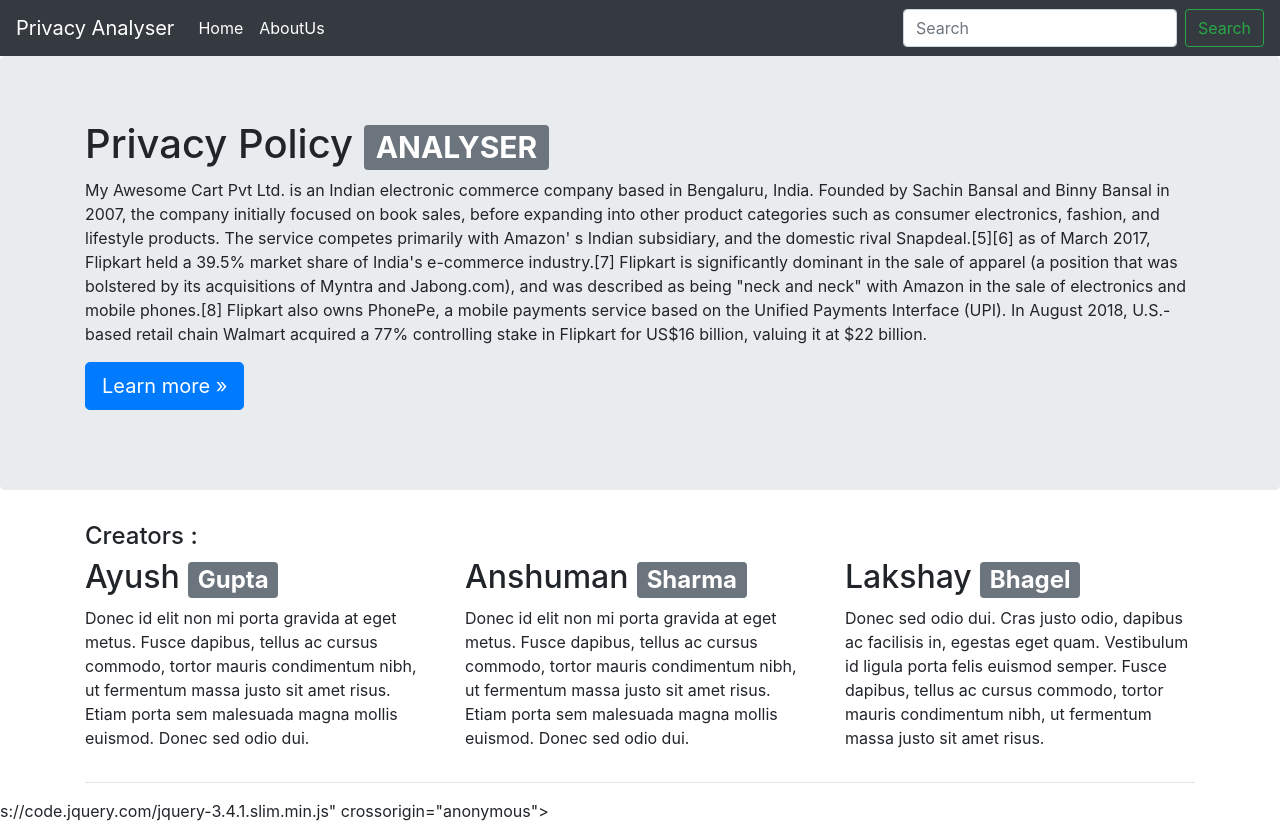
After one commit to get-thepacket/privacy-analyzer, a Django app: page /about/ in a window 1280 px wide. The commit adds this page. Run offline with Django 3.2, Linux system fonts and the light colour scheme; parts of the project's set-up code (start-up, migrations or seed data) failed here and were passed over; some libraries are stand-ins or nearby versions.

Commit message:
created about.html

```diff
--- /dev/null
+++ b/analyser/PrivacyAnalyser/templates/about.html
@@ -0,0 +1,86 @@
+<!doctype html>
+<html lang="en">
+  <head>
+    <!-- Required meta tags -->
+    <meta charset="utf-8">
+    <meta name="viewport" content="width=device-width, initial-scale=1, shrink-to-fit=no">
+
+    <!-- Bootstrap CSS -->
+    <link rel="stylesheet" href="https://stackpath.bootstrapcdn.com/bootstrap/4.4.1/css/bootstrap.min.css" integrity="sha384-Vkoo8x4CGsO3+Hhxv8T/Q5PaXtkKtu6ug5TOeNV6gBiFeWPGFN9MuhOf23Q9Ifjh" crossorigin="anonymous">
+
+    <title>HackDoomna</title>
+  </head>
+  <body>
+
+    <nav class="navbar navbar-expand-lg navbar-dark bg-dark">
+  <a class="navbar-brand" href="/">Privacy Analyser</a>
+  <button class="navbar-toggler" type="button" data-toggle="collapse" data-target="#navbarSupportedContent" aria-controls="navbarSupportedContent" aria-expanded="false" aria-label="Toggle navigation">
+    <span class="navbar-toggler-icon"></span>
+  </button>
+
+  <div class="collapse navbar-collapse" id="navbarSupportedContent">
+    <ul class="navbar-nav mr-auto">
+      <li class="nav-item active">
+        <a class="nav-link" href="/">Home <span class="sr-only">(current)</span></a>
+      </li>
+      <li class="nav-item active">
+        <a class="nav-link" href="/about">AboutUs <span class="sr-only">(current)</span></a>
+      </li>
+    </ul>
+    <form class="form-inline my-2 my-lg-0">
+      <input class="form-control mr-sm-2" type="search" placeholder="Search" aria-label="Search">
+      <button class="btn btn-outline-success my-2 my-sm-0" type="submit">Search</button>
+    </form>
+  </div>
+</nav>
+   <main role="main">
+
+  <!-- Main jumbotron for a primary marketing message or call to action -->
+  <div class="jumbotron">
+    <div class="container">
+      <h1> Privacy Policy <span class="badge badge-secondary">ANALYSER</span></h1>
+      <p>My Awesome Cart Pvt Ltd. is an Indian electronic commerce company based in Bengaluru, India. Founded by Sachin Bansal and Binny Bansal in 2007, the company initially focused on book sales, before expanding into other product categories such as consumer electronics, fashion, and lifestyle products.
+
+The service competes primarily with Amazon' s Indian subsidiary, and the domestic rival Snapdeal.[5][6] as of March 2017, Flipkart held a 39.5% market share of India's e-commerce industry.[7] Flipkart is significantly dominant in the sale of apparel (a position that was bolstered by its acquisitions of Myntra and Jabong.com), and was described as being "neck and neck" with Amazon in the sale of electronics and mobile phones.[8] Flipkart also owns PhonePe, a mobile payments service based on the Unified Payments Interface (UPI).
+
+In August 2018, U.S.-based retail chain Walmart acquired a 77% controlling stake in Flipkart for US$16 billion, valuing it at $22 billion.</p>
+      <p><a class="btn btn-primary btn-lg" href="#" role="button">Learn more &raquo;</a></p>
+    </div>
+  </div>
+
+  <div class="container">
+    <h4> Creators :</h4>
+    <!-- Example row of columns -->
+    <div class="row">
+      <div class="col-md-4">
+        <h2> Ayush <span class="badge badge-secondary">Gupta</span></h2>
+        <p>Donec id elit non mi porta gravida at eget metus. Fusce dapibus, tellus ac cursus commodo, tortor mauris condimentum nibh, ut fermentum massa justo sit amet risus. Etiam porta sem malesuada magna mollis euismod. Donec sed odio dui. </p>
+
+      </div>
+      <div class="col-md-4">
+        <h2> Anshuman <span class="badge badge-secondary">Sharma</span></h2>
+        <p>Donec id elit non mi porta gravida at eget metus. Fusce dapibus, tellus ac cursus commodo, tortor mauris condimentum nibh, ut fermentum massa justo sit amet risus. Etiam porta sem malesuada magna mollis euismod. Donec sed odio dui. </p>
+
+      </div>
+      <div class="col-md-4">
+        <h2> Lakshay <span class="badge badge-secondary">Bhagel</span></h2>
+        <p>Donec sed odio dui. Cras justo odio, dapibus ac facilisis in, egestas eget quam. Vestibulum id ligula porta felis euismod semper. Fusce dapibus, tellus ac cursus commodo, tortor mauris condimentum nibh, ut fermentum massa justo sit amet risus.</p>
+
+      </div>
+    </div>
+
+    <hr>
+
+  </div> <!-- /container -->
+
+</main>
+
+<!-- Footer -->
+
+    <!-- Optional JavaScript -->
+    <!-- jQuery first, then Popper.js, then Bootstrap JS -->
+   s://code.jquery.com/jquery-3.4.1.slim.min.js" integrity="sha384-J6qa4849blE2+poT4WnyKhv5vZF5SrPo0iEjwBvKU7imGFAV0wwj1yYfoRSJoZ+n" crossorigin="anonymous"></script>
+    <script src="https://cdn.jsdelivr.net/npm/popper.js@1.16.0/dist/umd/popper.min.js" integrity="sha384-Q6E9RHvbIyZFJoft+2mJbHaEWldlvI9IOYy5n3zV9zzTtmI3UksdQRVvoxMfooAo" crossorigin="anonymous"></script>
+    <script src="https://stackpath.bootstrapcdn.com/bootstrap/4.4.1/js/bootstrap.min.js" integrity="sha384-wfSDF2E50Y2D1uUdj0O3uMBJnjuUD4Ih7YwaYd1iqfktj0Uod8GCExl3Og8ifwB6" crossorigin="anonymous"></script>
+  </body>
+</html>
--- a/analyser/PrivacyAnalyser/templates/index.html
+++ b/analyser/PrivacyAnalyser/templates/index.html
@@ -23,6 +23,9 @@
       <li class="nav-item active">
         <a class="nav-link" href="#">Home <span class="sr-only">(current)</span></a>
       </li>
+        <li class="nav-item active">
+        <a class="nav-link" href="/about">AboutUs <span class="sr-only">(current)</span></a>
+      </li>
     </ul>
     <form class="form-inline my-2 my-lg-0">
       <input class="form-control mr-sm-2" type="search" placeholder="Search" aria-label="Search">
@@ -36,6 +39,7 @@
         {% csrf_token %}
   <div class="form-group">
     <h1>Add Privacy <span class="badge badge-secondary">POLICY</span></h1>
+
       {% csrf_token %}
       {{ form }}
   </div>
@@ -45,7 +49,7 @@
 </form>
     </div>
     <!-- Footer -->
- <footer id="sticky-footer" class="py-4  text-dark-50 footer">
+ <footer id="sticky-footer" class="py-4  text-dark-50 footer"
     <div class="container text-center">
       <small>Copyright &copy; Your Website</small>
     </div>
--- a/analyser/PrivacyAnalyser/templates/res.html
+++ b/analyser/PrivacyAnalyser/templates/res.html
@@ -23,6 +23,9 @@
       <li class="nav-item active">
         <a class="nav-link" href="/">Home <span class="sr-only">(current)</span></a>
       </li>
+        <li class="nav-item active">
+        <a class="nav-link" href="/about">AboutUs <span class="sr-only">(current)</span></a>
+      </li>
     </ul>
     <form class="form-inline my-2 my-lg-0">
       <input class="form-control mr-sm-2" type="search" placeholder="Search" aria-label="Search">
@@ -46,7 +49,7 @@
     {%load static%}
       <div class="accordion" id="accordionExample">
        {% for id,i,j,k in arr %}
-  <div class="card">
+  <div class="card container">
     <div class="card-header" id={id}>
       <h2 class="mb-0">
         <button class="btn btn-link" type="button" data-toggle="collapse" data-target="#collapse{{id}}" aria-expanded="true" aria-controls="collapse{{id}}">
--- a/analyser/PrivacyAnalyser/urls.py
+++ b/analyser/PrivacyAnalyser/urls.py
@@ -5,5 +5,6 @@
 
 urlpatterns=[
     path("", views.index, name="analyser"),
+    path("about/", views.about, name="AboutUs")
     # path("output.html",views.output,name="result"),
 ]
--- a/analyser/PrivacyAnalyser/views.py
+++ b/analyser/PrivacyAnalyser/views.py
@@ -42,6 +42,8 @@
     'user_access':1,
     'policy_change':1}
 
+def about(request):
+    return render(request, 'about.html')
 def index(request):
 
     if request.method == 'POST':
```
